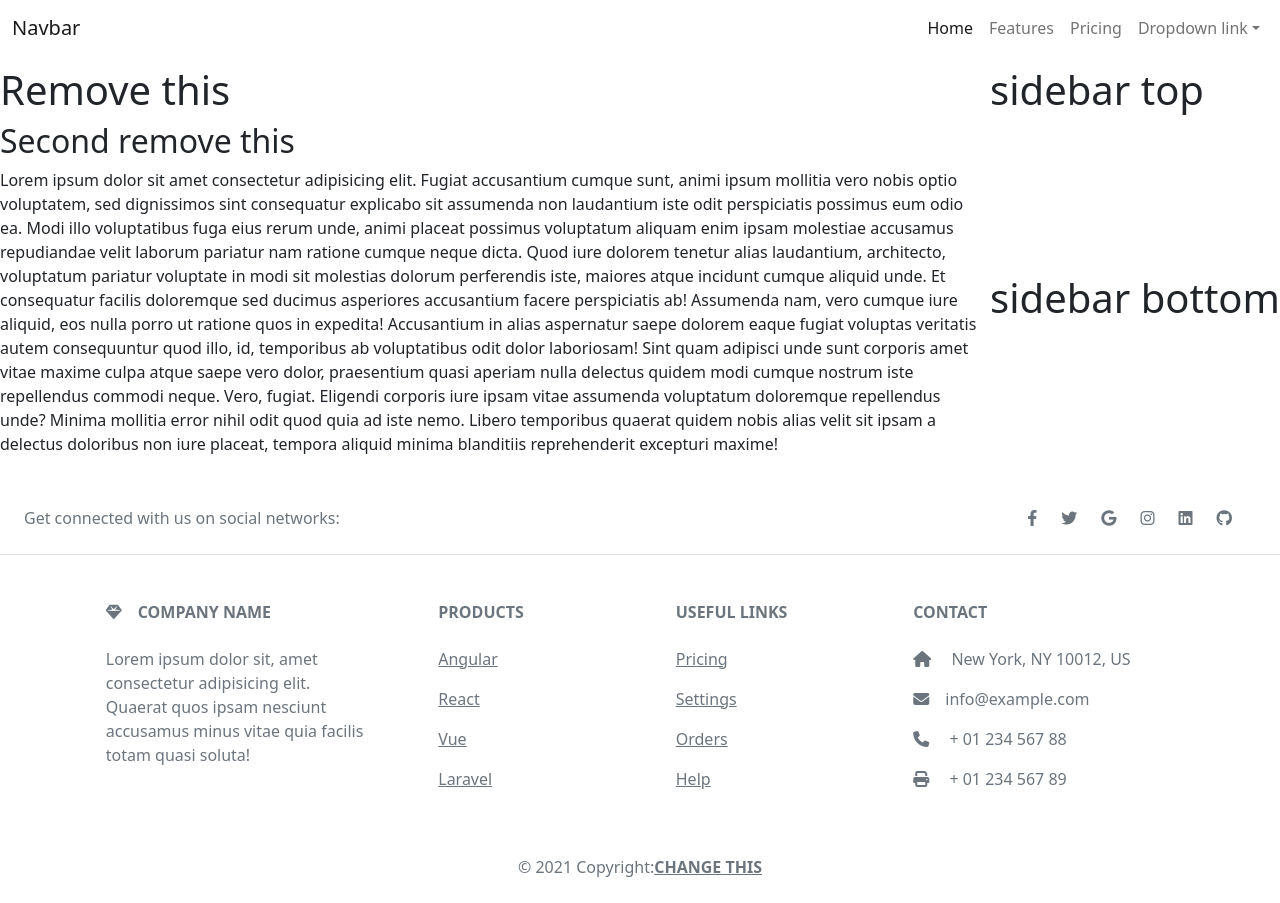
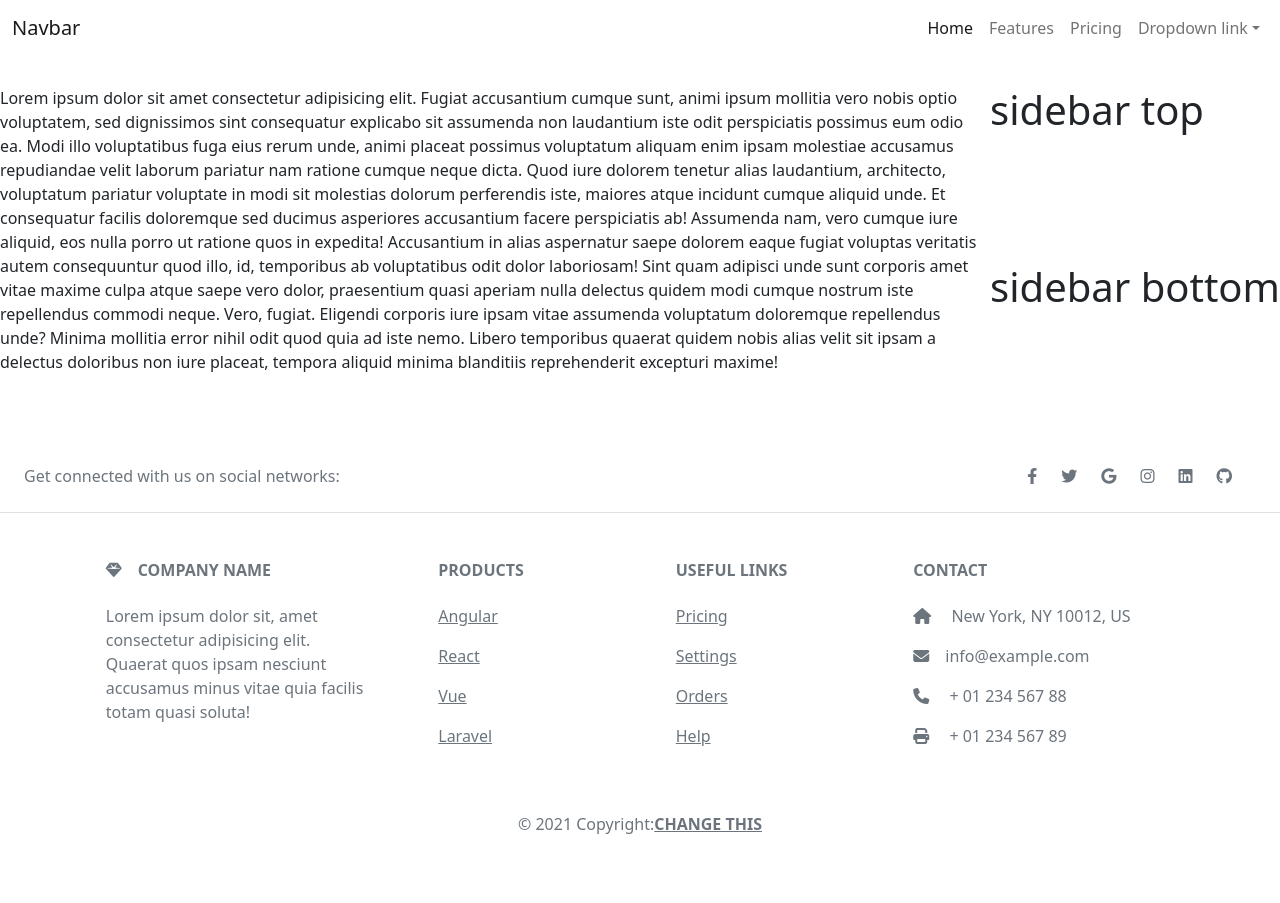
Before and after one commit to dchamp16/baseballpage, a React (Vite) app: page / in a window 1280 px wide. After the commit the page ends 880 px from the top, so only its background shows below. Built offline with nearby package versions, Linux system fonts and the light colour scheme.

Commit message:
remove both remove this

```diff
--- a/src/App.jsx
+++ b/src/App.jsx
@@ -11,8 +11,6 @@ function App() {
         </div>
         {/* main content */}
         <div className="body">
-          <h1>Remove this</h1>
-          <h2>Second remove this</h2>
           <p>
             Lorem ipsum dolor sit amet consectetur adipisicing elit. Fugiat
             accusantium cumque sunt, animi ipsum mollitia vero nobis optio
```
